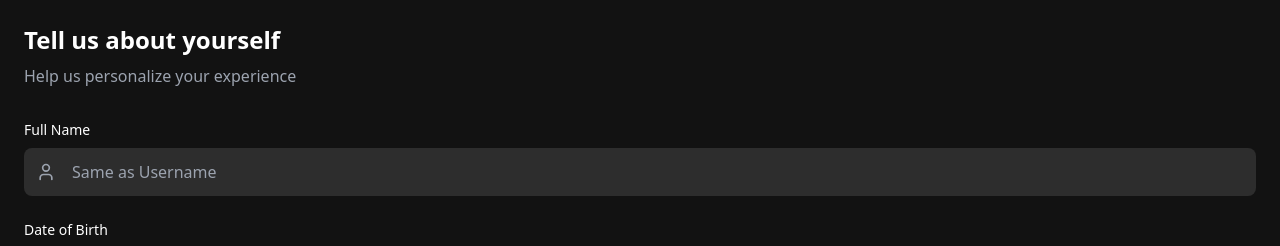
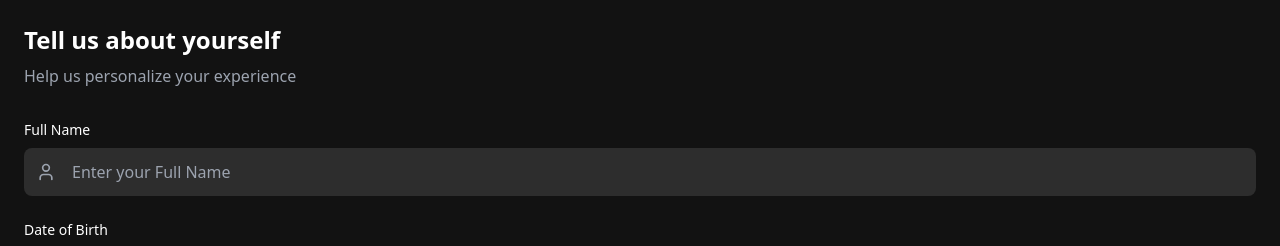
Before and after one commit to SanjaiM89/Team-Techbaras, a React (Vite) app in the folder FrontEnd/: page /onboarding/user-details in a window 1280 px wide. Shown: the top 246 px of the page. Built offline with nearby package versions, Linux system fonts and the light colour scheme; sample sign-in values are in the browser's storage.

Commit message:
Update UserDetails.tsx

```diff
--- a/FrontEnd/src/pages/onboarding/UserDetails.tsx
+++ b/FrontEnd/src/pages/onboarding/UserDetails.tsx
@@ -65,7 +65,7 @@ export default function UserDetails() {
                 value={formData.fullName}
                 onChange={(e) => setFormData((prev) => ({ ...prev, fullName: e.target.value }))}
                 className="w-full bg-dark-lighter text-white pl-12 pr-4 py-3 rounded-lg focus:outline-none focus:ring-2 focus:ring-primary"
-                placeholder="Same as Username"
+                placeholder="Enter your Full Name"
                 required
               />
             </div>
```
